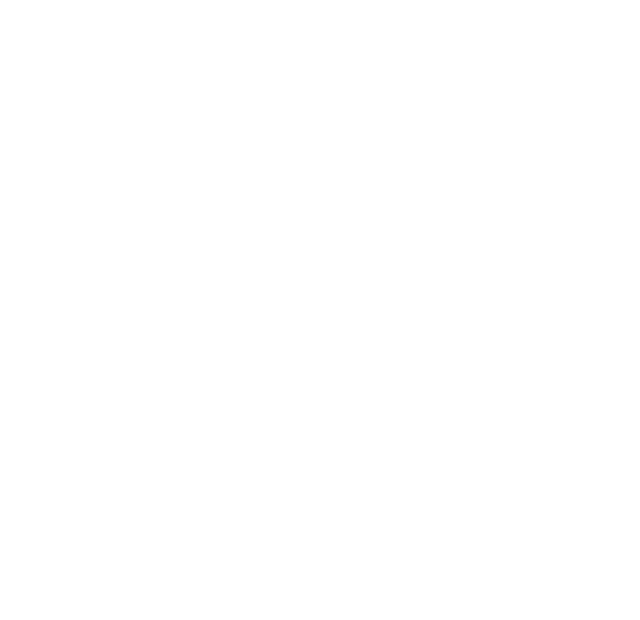
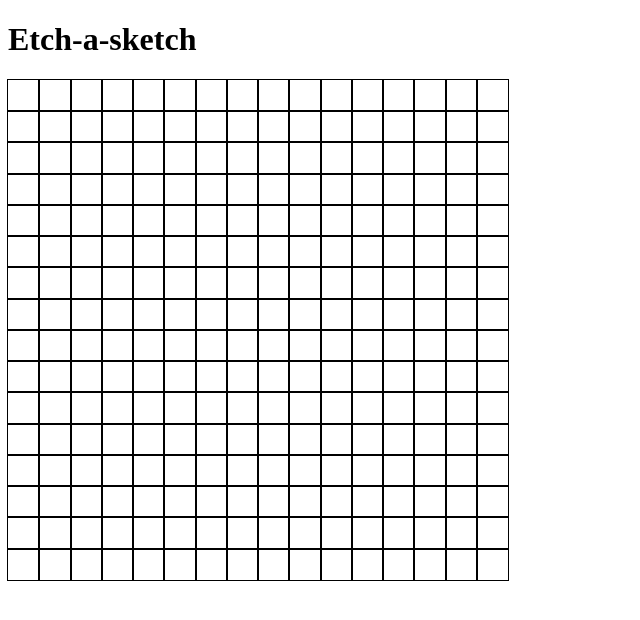
Before and after one commit to wise-guru/etch-a-sketch, a plain HTML site: page index.html in a window 1280 px wide. Shown: the whole page, without its empty margins (0-640 px from the left). Drawn offline with Linux system fonts and the light colour scheme.

Commit message:
Create grid with hover effect

```diff
--- a/index.html
+++ b/index.html
@@ -4,10 +4,13 @@
     <meta charset="UTF-8">
     <meta http-equiv="X-UA-Compatible" content="IE=edge">
     <meta name="viewport" content="width=device-width, initial-scale=1.0">
-    <title>Document</title>
+    <title>Etch a sketch</title>
     <script src ="script.js" defer></script>
+    <link rel ="stylesheet" href = "style.css">
 </head>
 <body>
+    <h1>Etch-a-sketch</h1>
+    <div id = "grid"></div>
 
 </body>
 </html>
--- a/script.js
+++ b/script.js
@@ -0,0 +1,16 @@
+const grid = document.querySelector('#grid');
+
+grid.style.gridTemplateColumns = "repeat(16, 1fr)";
+grid.style.gridTemplateRows = "repeat(16, 1fr)";
+
+
+for (let i = 0; i < 256; i++) {
+    const cell = document.createElement('div');
+    grid.appendChild(cell);
+    cell.style.outline = "solid black 1px";
+
+    cell.addEventListener('mouseenter', function(event) {
+        event.target.style.backgroundColor = 'red';
+    })
+
+}
--- /dev/null
+++ b/style.css
@@ -0,0 +1,19 @@
+/*
+#grid {
+    display: grid;
+    grid-template-columns: repeat(16, 48px);
+    grid-template-rows: repeat(16, 48px);
+    border: 5px solid black;
+}
+
+.cell {
+    border: 1px dotted black;
+}
+
+*/
+
+#grid {
+    display: grid;
+    width: 500px;
+    height: 500px;
+}
```
